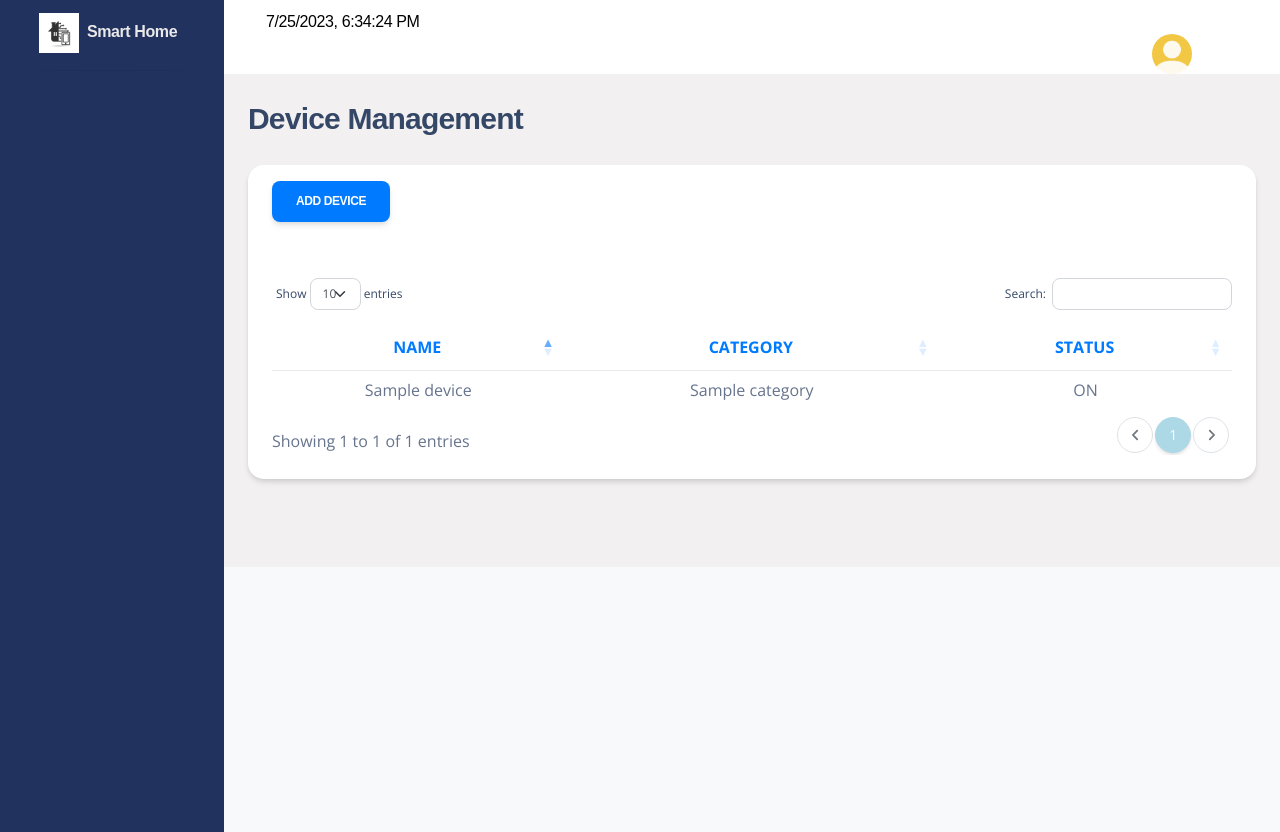
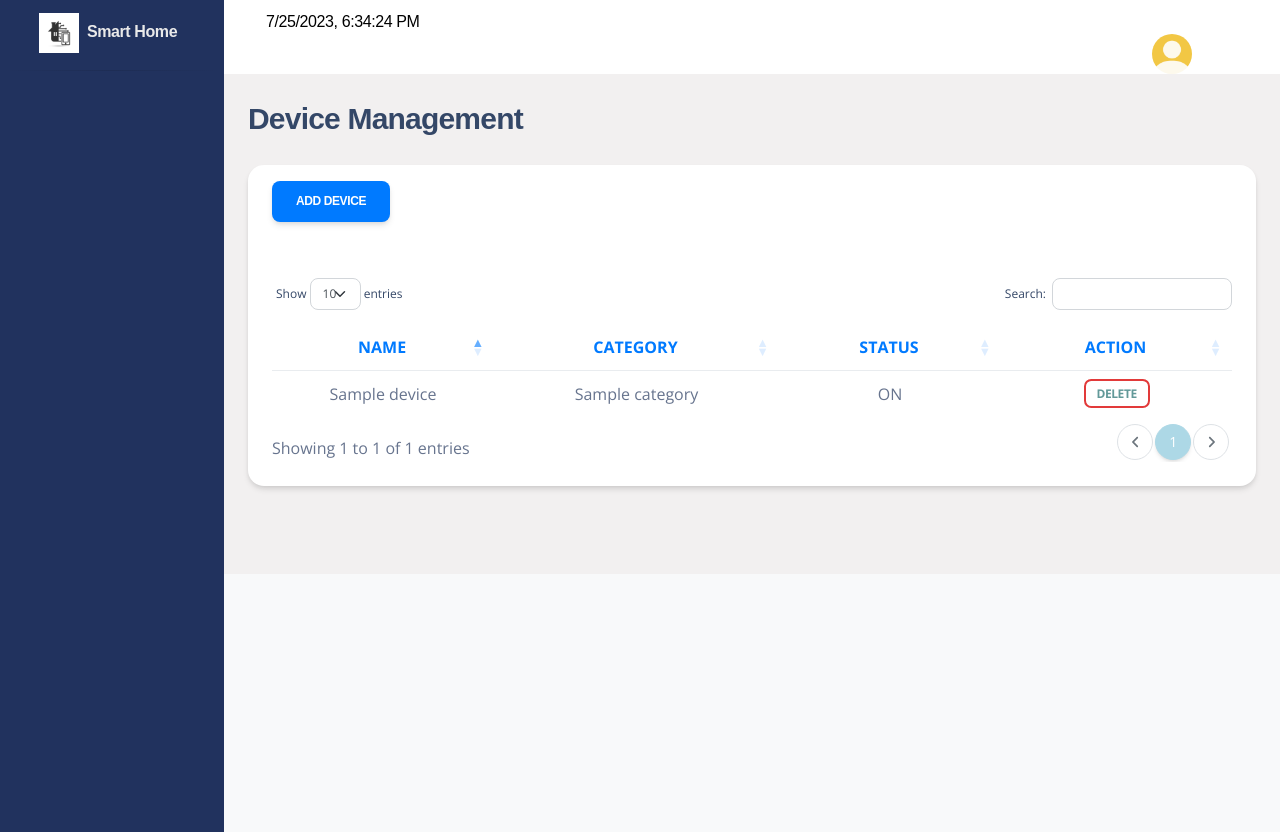
Before and after one commit to MatThen912/SmartHome_FYP, a Django app: template device/templates/devicelist.html in a window 1280 px wide. Run offline with Django 3.2, Linux system fonts and the light colour scheme; tables that the repository leaves empty hold one stand-in row (values such as "Sample post"); the template is opened without the code that fills it: values that come from a table or form of the project are taken from there, most other values are stand-ins (such as "Sample title", 1, 10 or a date in 2020); parts of the project's set-up code (start-up, migrations or seed data) failed here and were passed over; some libraries are stand-ins or nearby versions.

Commit message:
device change

```diff
--- a/device/templates/devicelist.html
+++ b/device/templates/devicelist.html
@@ -33,6 +33,7 @@
               <th class="text-center text-uppercase text-secondary text-mb font-weight-bolder opacity-15">Name</th>
               <th class="text-center text-uppercase text-secondary text-mb font-weight-bolder opacity-15">Category</th>
               <th class="text-center text-uppercase text-secondary text-mb font-weight-bolder opacity-15">Status</th>
+              <th class="text-center text-uppercase text-secondary text-mb font-weight-bolder opacity-15">Action</th>
             </tr>
           </thead>
           <tbody>
@@ -45,7 +46,14 @@
               {% else %}
                 <td class="align-middle text-center text-m">OFF</td>
               {% endif %}
+              {% if User.role == "Super Admin" or "Admin"%}
+                <td class="align-middle text-center text-m">
+                  <a onClick="setID('{{ device.device_id}}', 'device')" data-toggle="modal" data-target="#deleteModal" class="badge badge-sm outline-danger">Delete</a>
+                </td>
+              {% endif %}
             </tr>
+
+
             {% endfor %}
           </tbody>
         </table>
@@ -53,7 +61,6 @@
     </div>
   </div>
 
-<!-- pop out modal for bulk stock in & out -->
 
 
   <script>
@@ -67,4 +74,20 @@
     })
   </script>
 
+  {% include 'delete-confirmation.html' %}
+  <script>
+    // set which id to delete on confirmation pop up
+    const setID = (id, type) => {
+      const IDField = document.querySelector("#event-id");
+      IDField.value = JSON.stringify({id, type});
+    }
+
+    // delete data function
+    const deleteData = () => {
+      data = JSON.parse(document.getElementById("event-id").value);
+        url = `delete-device/${data.id}`;
+      window.history.pushState({}, '', url);
+      return location.reload();
+    }
+  </script>
 {%endblock%}
--- a/device/urls.py
+++ b/device/urls.py
@@ -12,6 +12,7 @@ urlpatterns = [
     path("adddevice", views.add_device, name="adddevice"),
     path("devicelist", views.devicelistview, name="devicelist"),
     path('toggle-device/<str:device_id>/', views.toggle_device, name='toggle_device'),
+    path('delete-device/<str:device_id>/', views.delete_device, name='delete_device'),
 
 
 ] + static(settings.MEDIA_URL, document_root=settings.MEDIA_ROOT)
```
Also changed, not shown: device/views.py (+8 -1 lines).
